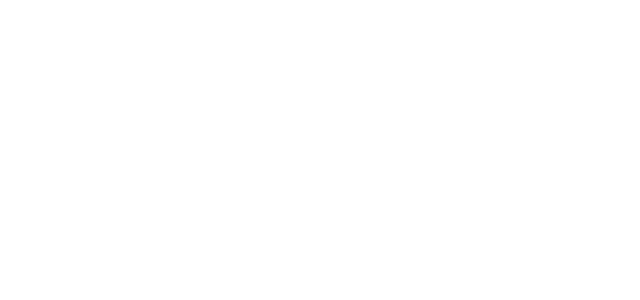
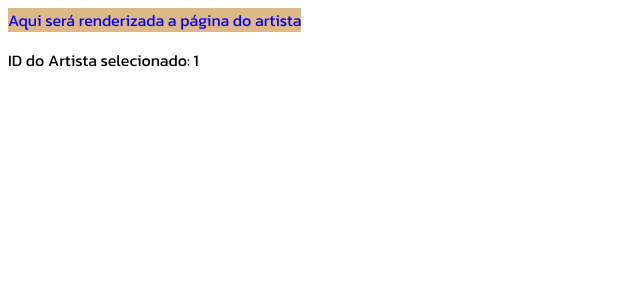
Before and after one commit to Simone-Barbosa/music-trends, a React (Vite) app: page /artist/1 in a window 1280 px wide. Before the commit this address had no page. Shown: the top 300 px of the page, without its empty margins (0-640 px from the left). Built offline with nearby package versions, Linux system fonts and the light colour scheme; a web font is replaced by a local one.

Commit message:
criação do click no CardBand e captura id do artista

```diff
--- /dev/null
+++ b/src/components/ArtistPage/artist-page-styles.css
@@ -0,0 +1,4 @@
+.title{
+    background-color: burlywood;
+    color: blue;
+}
--- a/src/components/ArtistPage/index.tsx
+++ b/src/components/ArtistPage/index.tsx
@@ -1,5 +1,13 @@
-export default function ArtistPage(){
-    return(
-        <span>Aqui será renderizada a página do artista</span>
+import './artist-page-styles.css'
+import { useParams } from "react-router-dom";
+
+export default function ArtistPage() {
+    const { id } = useParams<{ id: string }>();
+
+    return (
+        <div>
+            <span className="title">Aqui será renderizada a página do artista</span>
+            <p>ID do Artista selecionado: {id}</p>
+        </div>
     )
 }
--- a/src/components/CardBand/card-band-styles.css
+++ b/src/components/CardBand/card-band-styles.css
@@ -14,13 +14,13 @@
 }
 
 .name{
-  color: purple;
+  color: white;
   font-size: 18px;
   font-style: italic;
 }
 
 .genres{
-  color: cyan;
+  color: white;
   font-size: 15px;
   font-weight: lighter;
 }
--- a/src/components/CardBand/index.tsx
+++ b/src/components/CardBand/index.tsx
@@ -11,21 +11,20 @@ export default function CardBand({
   genres,
   name,
   backgroundImage,
-}: CardBandProps) {
+  onClick,
+}: CardBandProps & { onClick: () => void }) {
 
-  const limitedGenre = genres.slice(0,2);
+  const limitedGenre = genres.slice(0, 2);
 
   return (
-    <div
-      className="cardBox"
-    >
-      <p className ="name"> {name}</p>
+    <div className="cardBox" onClick={onClick}>
+      <p className="name"> {name}</p>
 
-      <img src= {backgroundImage} alt={`${name} cover`} width={'90%'} height={'60%'}/>
+      <img src={backgroundImage} alt={`${name} cover`} width={'90%'} height={'60%'} />
 
       <p className="genres">
         {limitedGenre.map((genre) => {
-          return <span>{genre} <br/> </span>;
+          return <span>{genre} <br /> </span>;
         })}
       </p>
 
--- a/src/components/HomePage/home-page.css
+++ b/src/components/HomePage/home-page.css
@@ -1,7 +1,7 @@
 .cardBandsSection {
     background-color: rgb(225, 223, 223);
     display: grid;
-    grid-template-columns: repeat(7, auto);
+    grid-template-columns: repeat(5, auto);
     justify-content: space-around;
     width: 100%;
     padding: 20px 0;
@@ -27,7 +27,7 @@
     }
   }
 
-  @media screen and (max-width: 1280px){
+  @media screen and (max-width: 1380px){
     .cardBandsSection{
       grid-template-columns: repeat(4, auto);
 
@@ -48,7 +48,7 @@
     }
   }
 
-  @media screen and (max-width: 680px){
+  @media screen and (max-width: 580px){
     .cardBandsSection{
       grid-template-columns: repeat(1, auto);
 
--- a/src/components/HomePage/index.tsx
+++ b/src/components/HomePage/index.tsx
@@ -2,9 +2,10 @@ import axios from "axios";
 import { useEffect, useState } from "react";
 import CardBand from "../CardBand";
 import './home-page.css'
+import { useNavigate } from "react-router-dom";
 
 interface Artist {
-    id?: string;
+  id: string;
   name: string;
   genres: string[];
   backgroundColor?: string;
@@ -15,8 +16,9 @@ interface Artist {
   }[];
 }
 
-export default function HomePage(){
+export default function HomePage() {
   const [artists, setArtists] = useState<Artist[]>([]);
+  const navigate = useNavigate();
 
   async function getArtists() {
     const response = await axios({
@@ -24,7 +26,7 @@ export default function HomePage(){
       url: "https://api.spotify.com/v1/search?q=genre%3Asoul&type=artist&market=BR&limit=21&offset=0",
       headers: {
         Authorization:
-          "Bearer BQCDuL6nt5gkiokY9OpQJ_PbwGHHdD1o8tFtOV8zgew9ymBYR43EY21JvoyJ6aF-ijj98XaehU0SLgaUTgCrp3i2Y5k_o8bO5oDF3mh252AtRs9AUwg",
+          "Bearer BQBsIixr4KdulqvdPKOWrAl1bTOlAQrxVAWcCr3gWVt5AxpI6w2kWmL0_kzaZQjLdcwxJ9m1ASEriSjRpEUvF3Idtim0vN8vTnBcxDnPrcaR2fjPpzI",
       },
     });
     setArtists(response.data.artists.items);
@@ -33,6 +35,10 @@ export default function HomePage(){
   useEffect(() => {
     getArtists();
   }, []);
+
+  const clickCardBand = (artistID: string) => {
+    navigate(`/artist/${encodeURIComponent(artistID)}`);
+  };
 
   return (
     <div className="container">
@@ -47,6 +53,7 @@ export default function HomePage(){
               name={artist.name}
               genres={artist.genres}
               backgroundImage={artist.images[1].url}
+              onClick={() => clickCardBand(artist.id)}
             />
           );
         })}
--- a/src/main.css
+++ b/src/main.css
@@ -2,5 +2,5 @@
 
 *{
     font-family: 'Kanit', sans-serif;
-     color: white;       /*sobrepoe cor do genres artista e name nao */
+     /* color: white;       sobrepoe cor do genres artista e name nao */
 }
--- a/src/routes.tsx
+++ b/src/routes.tsx
@@ -7,7 +7,7 @@ export default function Router() {
     <BrowserRouter>
       <Routes>
         <Route element={<HomePage />} path="/" />
-        <Route element={<ArtistPage/>} path="/artist" />
+        <Route element={<ArtistPage />} path="/artist/:id" />
       </Routes>
     </BrowserRouter>
   );
```
Lines whose indentation alone changed are shown as unchanged.
